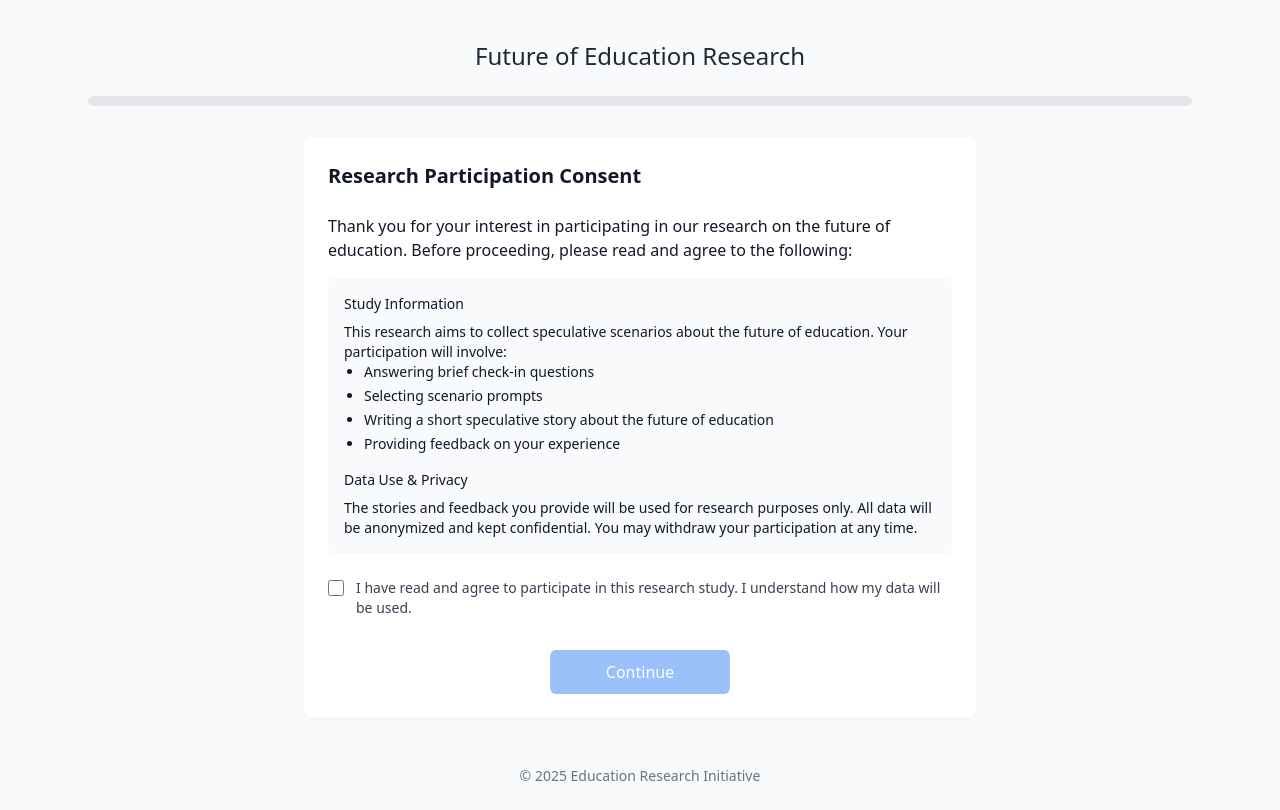
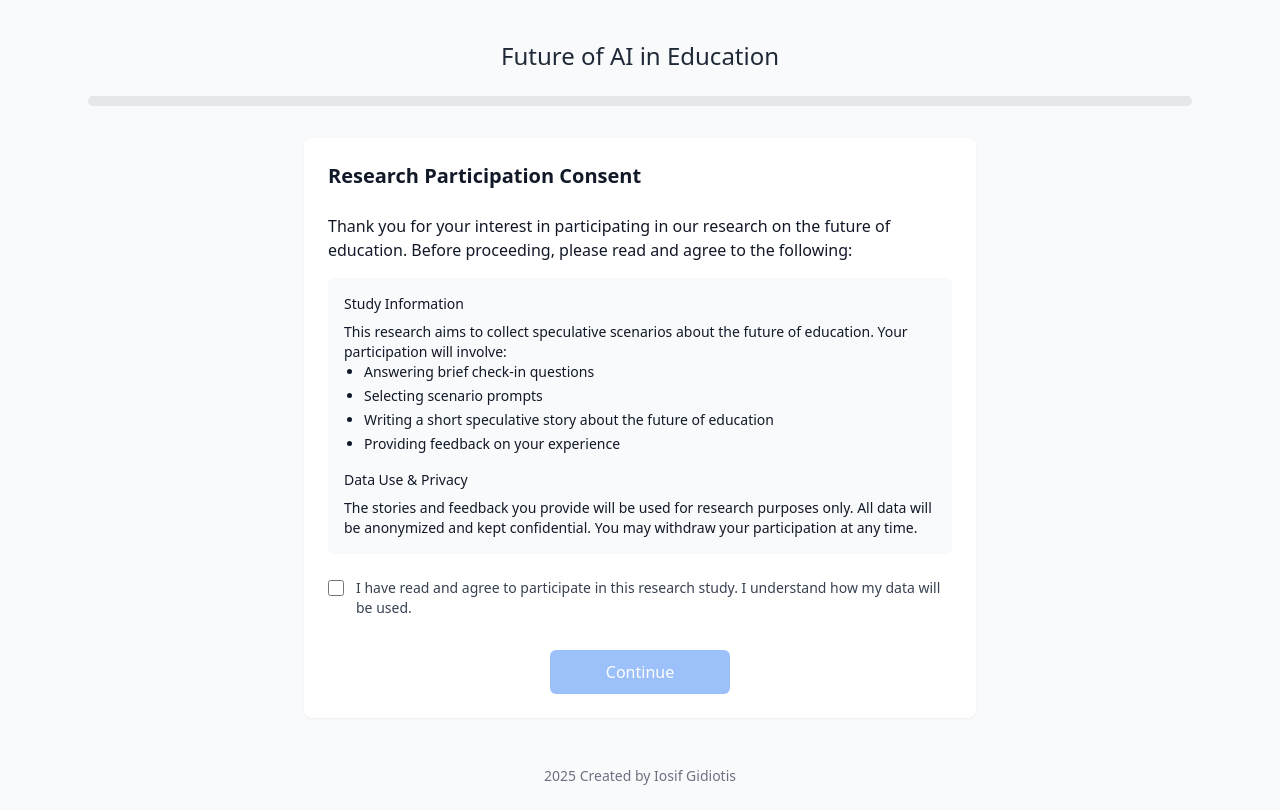
Before and after one commit to igidiotis/edspec, a React (Vite) app: page / in a window 1280 px wide. Built offline with nearby package versions, Linux system fonts and the light colour scheme.

Commit message:
Update title and footer in MainContent for clarity and attribution

```diff
--- a/src/components/MainContent.tsx
+++ b/src/components/MainContent.tsx
@@ -48,7 +48,7 @@ const MainContent: React.FC = () => {
     <div className="max-w-6xl mx-auto p-4 md:p-6">
       <header className="mb-8 pt-4">
         <h1 className="text-2xl font-medium text-center text-gray-800">
-          Future of Education Research
+          Future of AI in Education
         </h1>
         <ProgressBar percentage={getProgressPercentage()} />
       </header>
@@ -56,7 +56,7 @@ const MainContent: React.FC = () => {
         {renderCurrentStep()}
       </main>
       <footer className="mt-12 text-center text-sm text-gray-500">
-        <p>© 2025 Education Research Initiative</p>
+      <p> 2025 Created by <a href="mailto:gidiotis@kth.se" target="_blank">Iosif Gidiotis</a></p>
       </footer>
     </div>
   );
```
